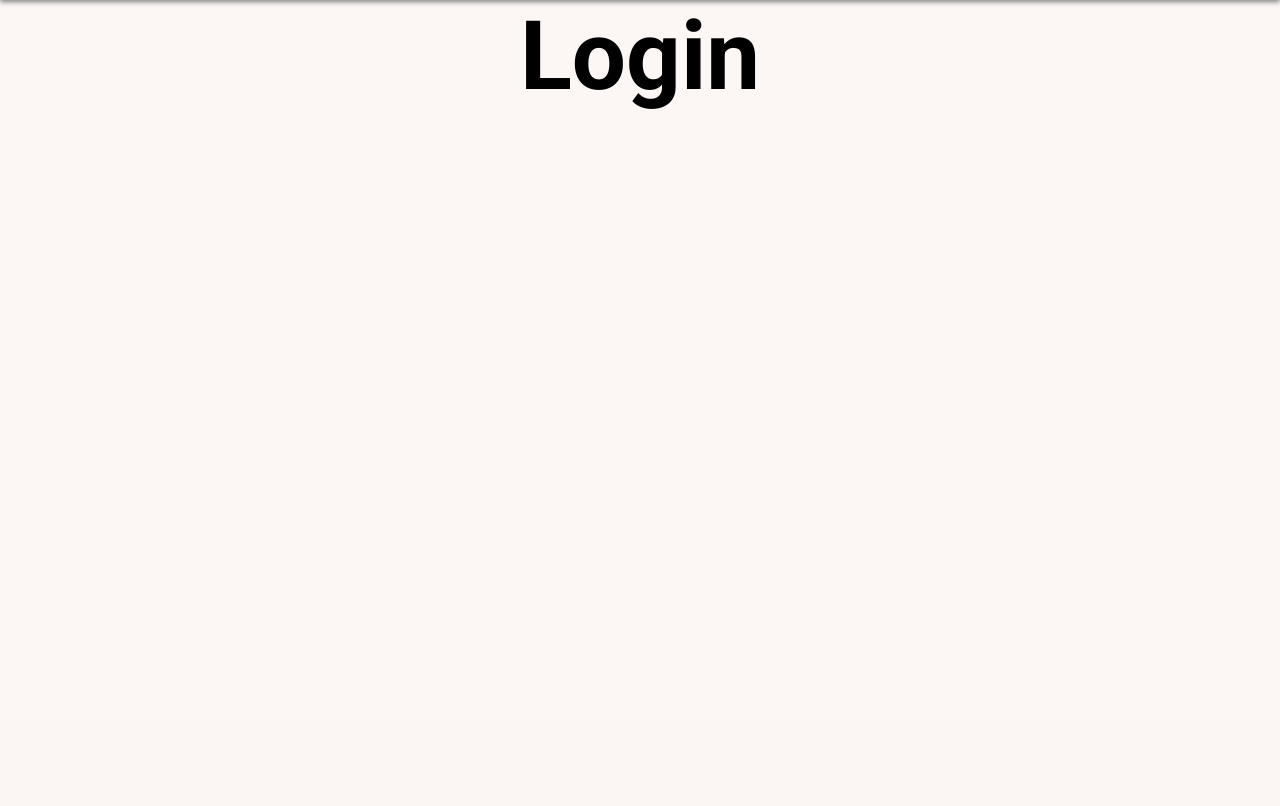
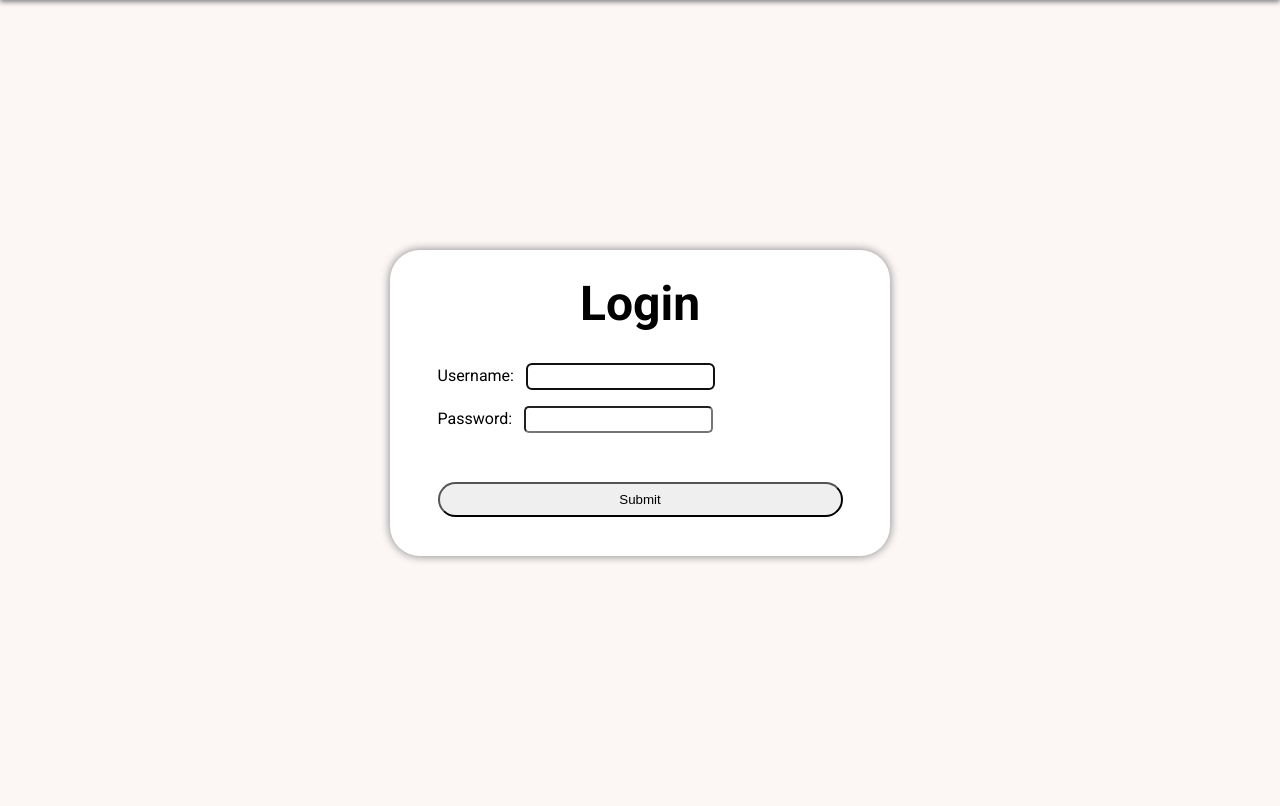
Before and after one commit to lucasarge/takeaway, a Django app: page /users/login in a window 1280 px wide. Shown: the part 79-885 px from the top of the page. Before the commit the page ends 188 px from the top, so only its background shows below. Run offline with Django 5.2, Linux system fonts and the light colour scheme.

Commit message:
updated login css, about to attempt header

```diff
--- a/takeaway/static/css/style.css
+++ b/takeaway/static/css/style.css
@@ -174,20 +174,28 @@ a:hover {
     grid-template-columns: repeat(3, 1fr);
 }
 
-.register-div {
+.register-div, .login-div {
     vertical-align: middle;
-    width: 100%;
+    width: 500px;
     background-color: white;
     padding: 5%;
-    border-radius: 5%;
+    border-radius: 30px;
+    font-size: 1.5rem;
+    box-shadow: 0 0 10px gray;
+}
+
+.login-div{
+    margin: 50% auto;
+}
+
+.register-div {
     margin: 30% auto;
-    font-size: 2rem;
-
 }
 
 .register {
     font-size: 1rem;
     padding: 5%;
+    width: 100%;
 }
 
 .errorlist li::marker {
@@ -213,12 +221,17 @@ a:hover {
 .register input {
     padding: 1%;
     margin: 2%;
+    border-radius: 5px;
 }
 
 .register-btn {
     width: 100%;
     margin-top: 10%;
+    margin-bottom: -2%;
+    padding: 2%;
+    border-radius: 20px;
 }
+
 
 /*
 red: rgb(184,37,8)
--- a/takeaway/users/templates/users/login.html
+++ b/takeaway/users/templates/users/login.html
@@ -1,9 +1,20 @@
 {% extends "layout.html" %}
 
 {% block title %}
-    Login
+    Signup
 {% endblock %}
 
 {% block content %}
-    <h1>Login</h1>
+    <div class="form">
+        <div></div>
+        <div class="login-div">
+            <h1>Login</h1>
+            <form class="register" action="/users/login" method="post">
+                {% csrf_token %}
+                {{ form }}
+                <button class="register-btn">Submit</button>
+            </form>
+        </div>
+        <div></div>
+    </div>
 {% endblock %}
--- a/takeaway/users/views.py
+++ b/takeaway/users/views.py
@@ -1,16 +1,24 @@
 from django.shortcuts import render, redirect
-from django.contrib.auth.forms import UserCreationForm
+from django.contrib.auth.forms import UserCreationForm, AuthenticationForm
+from django.contrib.auth import login
 
 # Create your views here.
 def register_view(request):
     if request.method == "POST":
         form = UserCreationForm(request.POST)
         if form.is_valid():
-            form.save()
+            login(request, form.save())
             return redirect("products:menu")
     else:
         form = UserCreationForm()
     return render(request, 'users/register.html', { "form" : form })
 
 def login_view(request):
-    return render(request, 'users/login.html')
+    if request.method == "POST":
+        form = AuthenticationForm(data=request.POST)
+        if form.is_valid():
+            login(request, form.get_user())
+            return redirect("products:menu")
+    else:
+        form = AuthenticationForm()
+    return render(request, 'users/login.html', { "form" : form })
```
Also changed, not shown: takeaway/db.sqlite3, takeaway/media/fried-rice.jfif (deleted), takeaway/media/logo.png.
